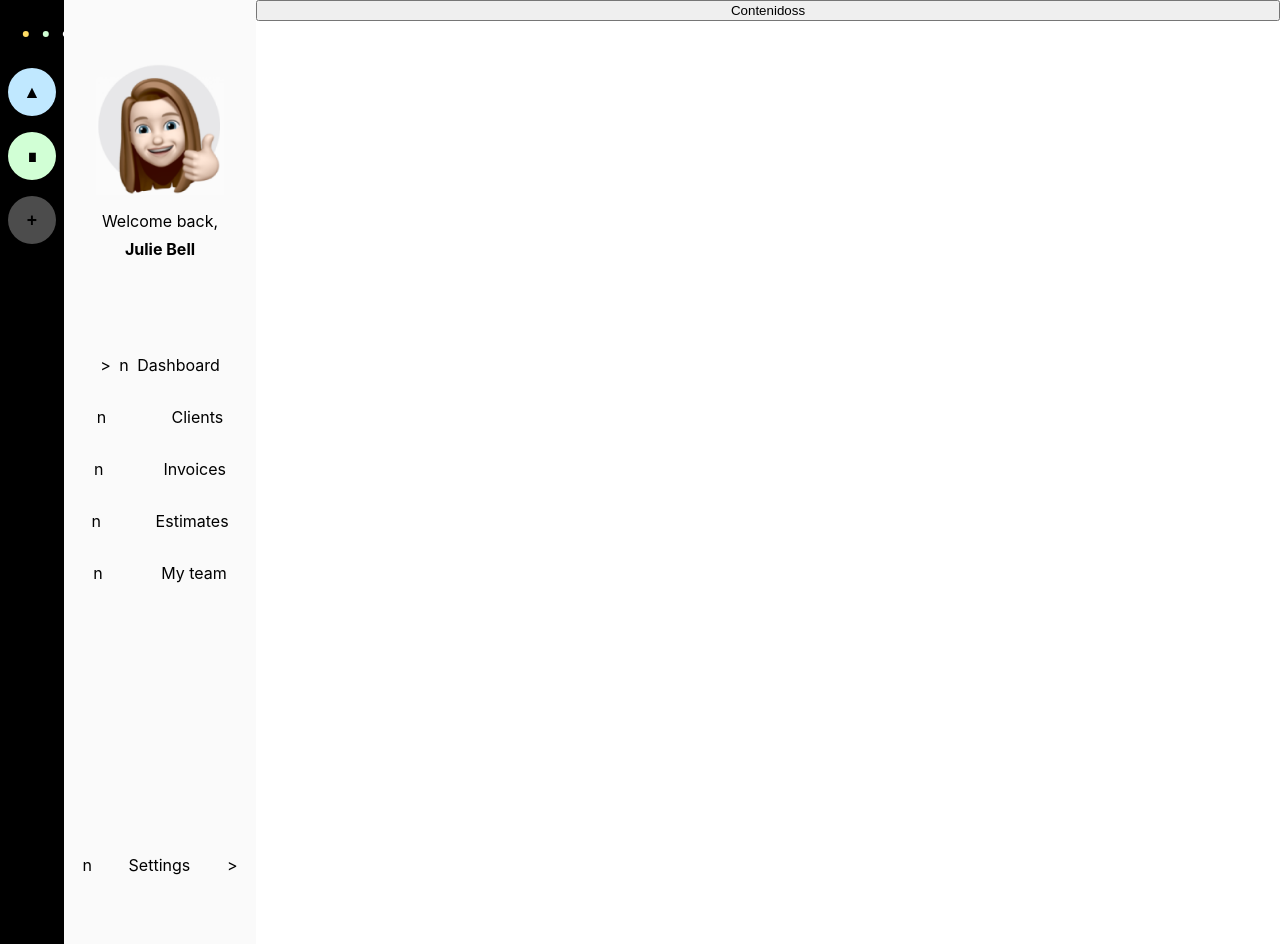
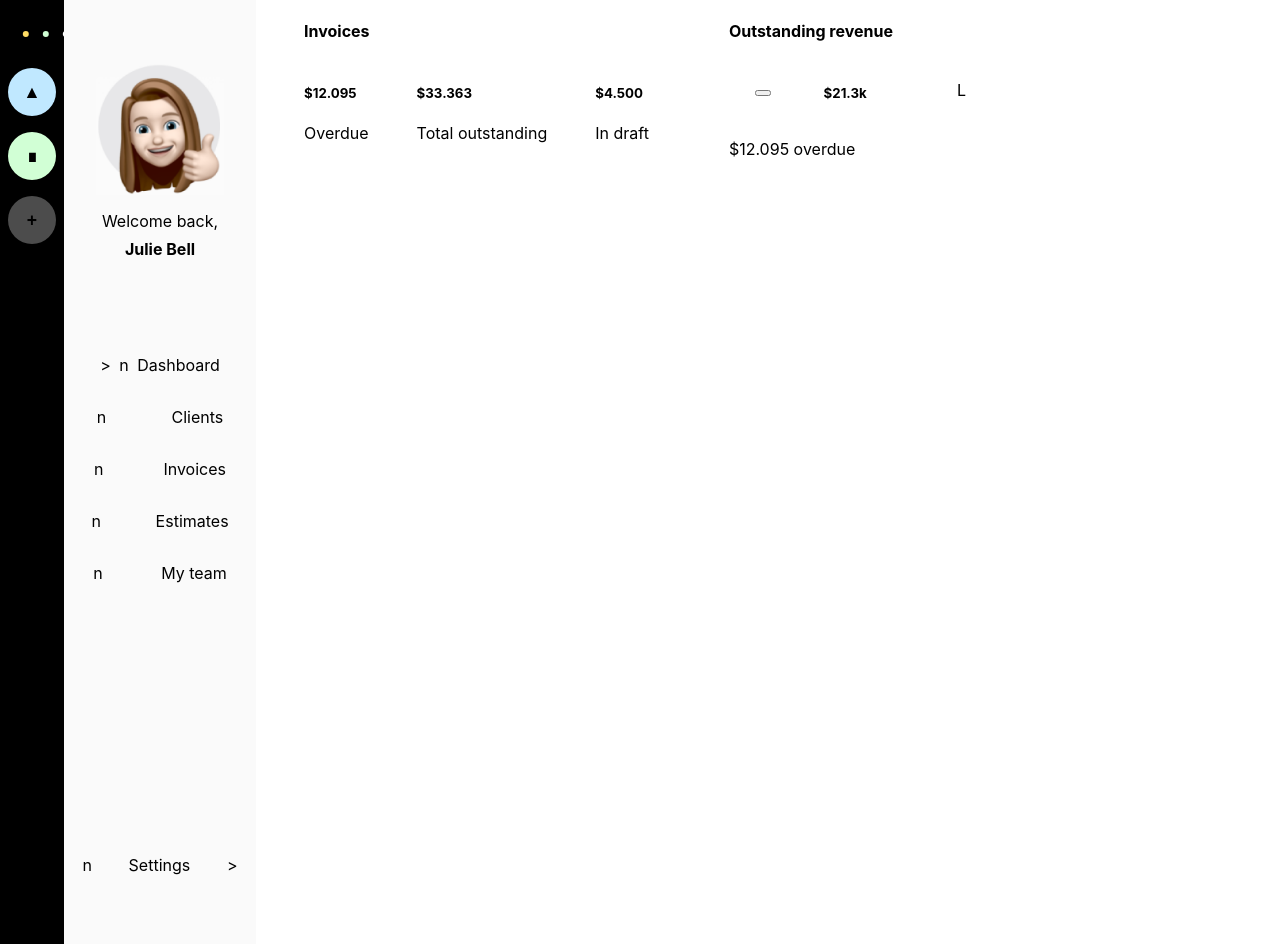
Before and after one commit to RubenChalapud/PracticaScss, a React (Create React App) app: page / in a window 1280 px wide. Built offline with nearby package versions, Linux system fonts and the light colour scheme.

Commit message:
Se agregó estructura inicial de Contenidos, sin estilos.

```diff
--- a/src/Components/Contenido/Contenido.js
+++ b/src/Components/Contenido/Contenido.js
@@ -4,7 +4,38 @@ import "./Contenidos.css"
 function Contenidos() {
     return (
       <div className="o-contenidos">
-        <button>Contenidoss</button>
+        <div className="o-container-first">
+          <div className="o-container-invoices-title">
+            <h4 className="o-title-invoices">Invoices</h4>
+            <div className="o-container-invoices">
+              <div className="o-invoice">
+                <h5>$12.095</h5>
+                <p>Overdue</p>
+              </div>
+              <div className="o-invoice">
+                <h5>$33.363</h5>
+                <p>Total outstanding</p>
+              </div>
+              <div className="o-invoice">
+                <h5>$4.500</h5>
+                <p>In draft</p>
+              </div>
+            </div>
+          </div>
+          <div className="o-container-outstanding-title">
+            <h4 className="o-title-outstanding">Outstanding revenue</h4>
+            <div className="o-outstanding-container-bar">
+              <button></button>
+              <h5>$21.3k</h5>
+            </div>
+            <p>$12.095 overdue</p>
+          </div>
+          <div className="o-container-search-icon">
+            <p>L</p>
+          </div>
+
+
+        </div>
 
 
       </div>
--- a/src/Components/Contenido/Contenidos.css
+++ b/src/Components/Contenido/Contenidos.css
@@ -6,3 +6,38 @@
     height: 59rem;
     background: #FFFFFF;
 }
+
+.o-container-invoices-title {
+    margin-right: 5rem;
+}
+
+.o-container-first {
+    display: flex;
+    flex-direction: row;
+}
+
+.o-title-invoices {
+    margin-left: 3rem;
+}
+
+.o-container-invoices {
+    display: flex;
+    flex-direction: row;
+    justify-content: space-between;
+}
+
+.o-invoice {
+    margin-left: 3rem;
+}
+
+.o-outstanding-container-bar {
+    display: flex;
+    flex-direction: row;
+    justify-content: space-around;
+    align-content: center;
+    align-items: center;
+}
+
+.o-container-search-icon {
+    padding: 4rem;
+}
```
